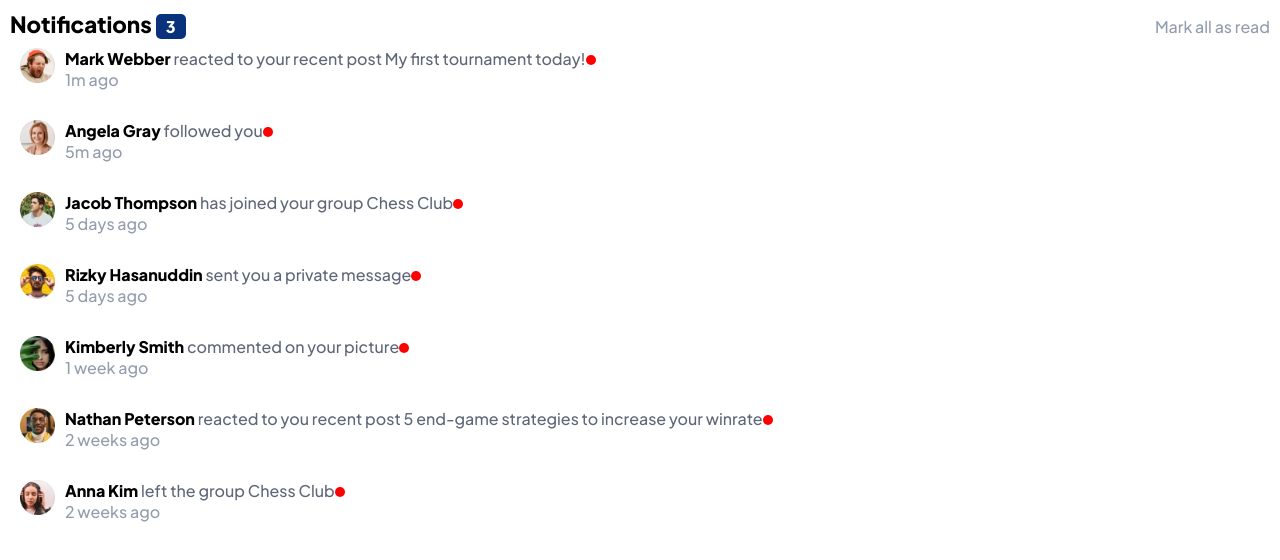
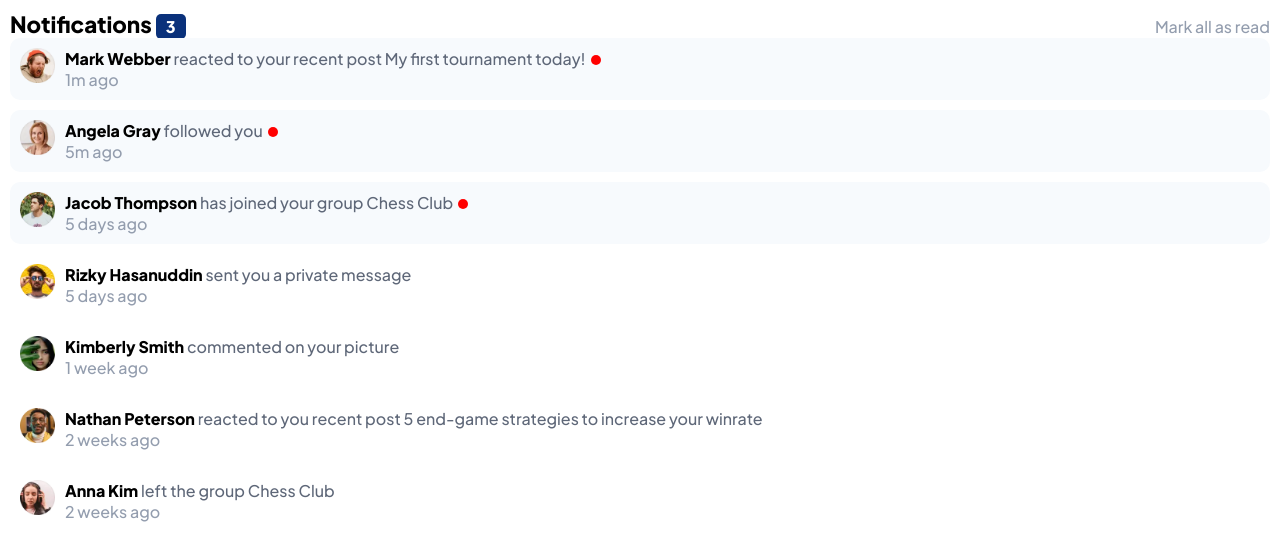
Before and after one commit to adie9/notifications-page, a React (Vite) app: page / in a window 1280 px wide. Shown: the top 560 px of the page. Built offline with nearby package versions, Linux system fonts and the light colour scheme.

Commit message:
Added conditional classes for Notification

```diff
--- a/components/Feed.jsx
+++ b/components/Feed.jsx
@@ -11,21 +11,21 @@ function Feed() {
                 picture="../assets/images/avatar-mark-webber.webp"
                 name="Mark Webber"
                 action="reacted to your recent post My first tournament today!"
-                isRead={isRead}
+                isRead={!isRead}
                 time="1m ago"
             />
             <Notification
                 picture="../assets/images/avatar-angela-gray.webp"
                 name="Angela Gray"
                 action="followed you"
-                isRead={isRead}
+                isRead={!isRead}
                 time="5m ago"
             />
             <Notification
                 picture="../assets/images/avatar-jacob-thompson.webp"
                 name="Jacob Thompson"
                 action="has joined your group Chess Club"
-                isRead={isRead}
+                isRead={!isRead}
                 time="5 days ago"
             />
             <Notification
--- a/components/Notification.jsx
+++ b/components/Notification.jsx
@@ -3,12 +3,12 @@ import React from "react";
 function Notification({picture, name, action, isRead, time}) {
 
     return (
-        <div className="notification-container">
+        <div className={`notification-container ${!isRead && "unread"}`}>
             <img src={picture} alt="user-img"></img>
             <p>
                 <span className="name"><strong>{name}</strong></span>
                 <span className="action"> {action}</span>
-                <span className="dot"></span><br/>
+                <span className={!isRead && "dot"}></span><br/>
                 <span className="time-since">{time}</span></p>
         </div>
     )
--- a/styles/index.css
+++ b/styles/index.css
@@ -62,6 +62,7 @@ body {
   width: 10px;
   border-radius: 50%;
   display: inline-block;
+  margin-left: 5px;
 }
 
 .unread {
--- a/styles/index.scss
+++ b/styles/index.scss
@@ -107,6 +107,7 @@ $pr-blue: hsl(219, 85%, 26%);
             width: 10px;
             border-radius: 50%;
             display: inline-block;
+            margin-left: 5px;
         }
 
     }
```
Also changed, not shown: 1 other file (tests, documents, lock files or other folders).
